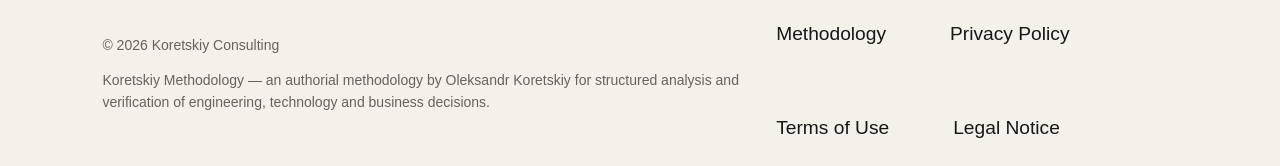
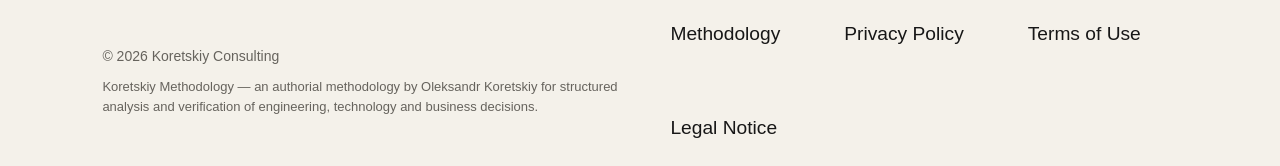
Before and after one commit to oikua66/damp-diagnostics, a Next.js app: page /en in a window 1280 px wide. Shown: the part 4826-4992 px from the top of the page. Built offline with nearby package versions, Linux system fonts and the light colour scheme; no server answers.

Commit message:
Style methodology attribution footer

```diff
--- a/app/globals.css
+++ b/app/globals.css
@@ -142,6 +142,13 @@ main > footer { display: none; }
   color: var(--muted);
   background: var(--bg);
 }
+.methodology-attribution {
+  max-width: 680px;
+  margin: 10px 0 0;
+  font-size: 13px;
+  line-height: 1.5;
+  color: var(--muted);
+}
 .legal-footer-links {
   display: flex;
   gap: clamp(22px, 5vw, 90px);
```
